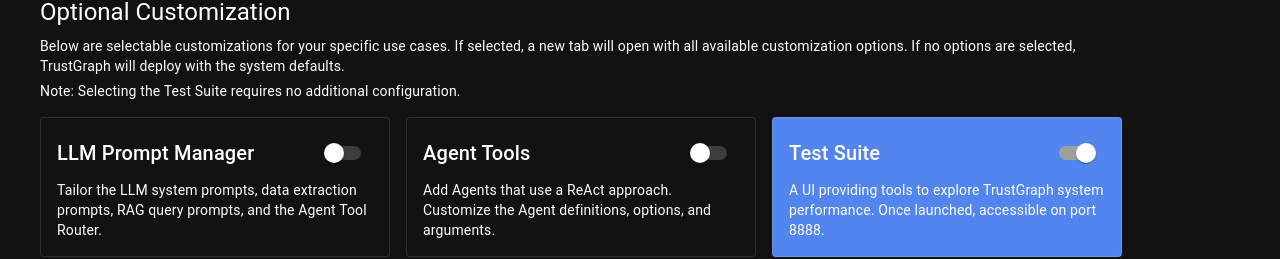
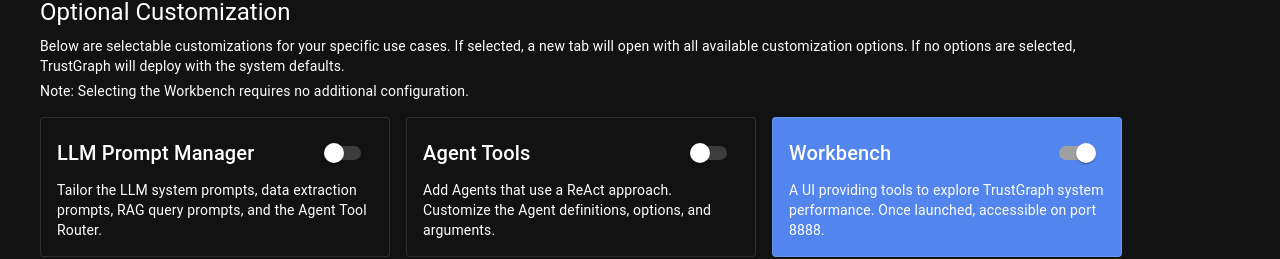
Before and after one commit to trustgraph-ai/simple-config-ui, a React (Vite) app: page / in a window 1280 px wide. Both pictures are taken after a click on the tab "CUSTOMIZATION 🧰". Shown: the part 185-444 px from the top of the page. Built offline with nearby package versions, Linux system fonts and the light colour scheme; no server answers.

Commit message:
Changed test suite back to workbench

```diff
--- a/src/simple-editor/configuration/Additional.tsx
+++ b/src/simple-editor/configuration/Additional.tsx
@@ -22,7 +22,7 @@ const Additional = ({
             </Typography>
 
             <Typography variant="body2">
-                Note: Selecting the Test Suite requires no additional
+                Note: Selecting the Workbench requires no additional
                 configuration.
             </Typography>
 
--- a/src/simple-editor/deployment/GatewayKube.tsx
+++ b/src/simple-editor/deployment/GatewayKube.tsx
@@ -15,9 +15,9 @@ const BedrockKube: React.FC<{}> = () => {
 
             <DeploymentStep>
                 The API Gateway is a required component which supports the CLI
-                and Test Suite. The API Gateway must be configured with a
+                and Workbench. The API Gateway must be configured with a
                 secret key. However, that secret key can be empty if no
-                authentication is required. The Test Suite does not currently
+                authentication is required. The Workbench does not currently
                 use keys for authentication. The below example shows how to
                 set the API Gateway secret to be empty with no authentication.
             </DeploymentStep>
--- a/src/simple-editor/deployment/NoWorkbench.tsx
+++ b/src/simple-editor/deployment/NoWorkbench.tsx
@@ -10,13 +10,13 @@ const Workbench: React.FC<{}> = () => {
     return (
         <DeploymentSection
             avatar={<Insights color="primary" fontSize="large"/>}
-            title="Test Suite">
+            title="Workbench">
 
                 <Alert severity="info">
                     You have selected to deploy <strong>without</strong> the
-                    Test Suite. The Test Suite provides a UI
+                    Workbench. The Workbench provides a UI
                     for testing TrustGraph performance and features. You
-                    can add the Test Suite to the deployment on
+                    can add the Workbench to the deployment on
                     the <strong>CUSTOMIZATION</strong> tab.
                 </Alert>
 
--- a/src/simple-editor/deployment/Workbench.tsx
+++ b/src/simple-editor/deployment/Workbench.tsx
@@ -11,11 +11,11 @@ const Workbench: React.FC<{}> = () => {
     return (
         <DeploymentSection
             avatar={<Insights color="primary" fontSize="large"/>}
-            title="Test Suite">
+            title="Workbench">
 
                 <DeploymentStep>
                     Once the system is running, you can access the
-                    Test Suite on port 8888, or access using the
+                    Workbench on port 8888, or access using the
                     following URL:
                 </DeploymentStep>
 
--- a/src/simple-editor/options/Options.tsx
+++ b/src/simple-editor/options/Options.tsx
@@ -168,7 +168,7 @@ const ParamsForm: React.FC = () => {
                 <Option
                     enabled={configureWorkbench}
                     onChange={onConfigureWorkbench}
-                    title="Test Suite"
+                    title="Workbench"
                 >
                     A UI providing tools to explore TrustGraph system
                     performance. Once launched, accessible on port 8888.
```
